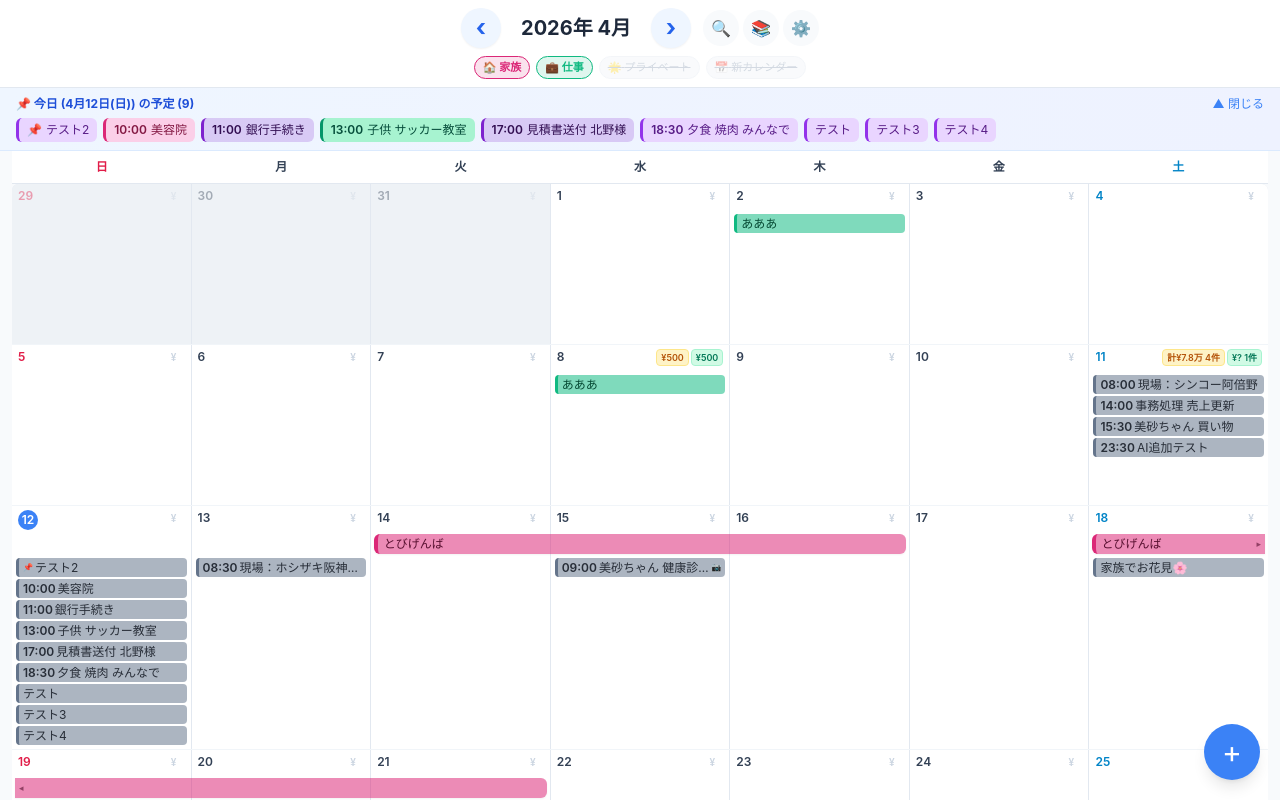
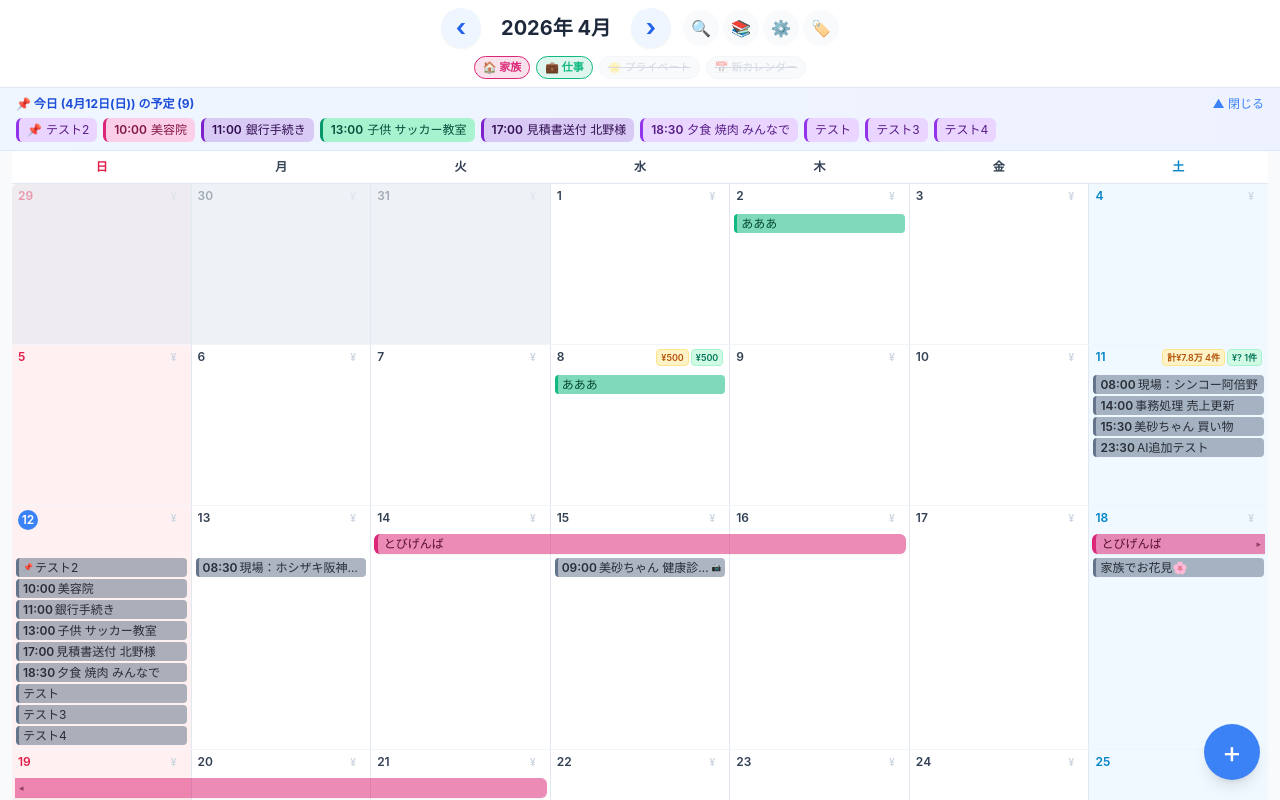
Before and after one commit to kentaro-shimizu-alt/family-calendar, a Next.js app: page / in a window 1280 px wide. Shown: the top 800 px of the page. Built offline with nearby package versions, Linux system fonts and the light colour scheme.

Commit message:
feat: フィルターバー表示切替ボタン・土日背景色・災害yearly繰り返し設定

```diff
--- a/src/app/page.tsx
+++ b/src/app/page.tsx
@@ -48,6 +48,7 @@ export default function HomePage() {
   // Keep + Settings
   const [keepOpen, setKeepOpen] = useState(false);
   const [settingsOpen, setSettingsOpen] = useState(false);
+  const [filterBarVisible, setFilterBarVisible] = useState(true);
 
   const [loading, setLoading] = useState(false);
 
@@ -267,9 +268,20 @@ export default function HomePage() {
           >
             ⚙️
           </button>
+          <button
+            onClick={() => setFilterBarVisible((v) => !v)}
+            className={`w-9 h-9 flex items-center justify-center rounded-full text-base transition ${
+              filterBarVisible ? 'bg-slate-50 hover:bg-slate-100 text-slate-500' : 'bg-blue-100 text-blue-600'
+            }`}
+            aria-label="カレンダータグの表示切替"
+            title={filterBarVisible ? 'タグを隠す' : 'タグを表示'}
+          >
+            🏷️
+          </button>
         </div>
 
         {/* Sub-calendar filter chips (hiddenFromBar=trueは表示しない) */}
+        {filterBarVisible && (
         <div className="flex items-center justify-center gap-1.5 pt-2 flex-wrap">
           {subCalendars.filter((c) => !c.hiddenFromBar).map((c) => (
             <button
@@ -289,6 +301,7 @@ export default function HomePage() {
             </button>
           ))}
         </div>
+        )} {/* end filterBarVisible */}
 
         {/* Search panel */}
         {searchOpen && (
--- a/src/components/MonthView.tsx
+++ b/src/components/MonthView.tsx
@@ -243,9 +243,11 @@ export default function MonthView({ currentMonth, events, dailyData, subCalendar
                   return (
                     <div
                       key={dateKey}
-                      className={`bg-white min-h-[140px] sm:min-h-[160px] flex flex-col cursor-pointer transition-colors hover:bg-slate-50 ${
-                        inMonth ? '' : 'opacity-40'
-                      }`}
+                      className={`min-h-[140px] sm:min-h-[160px] flex flex-col cursor-pointer transition-colors ${
+                        di === 0 ? 'bg-rose-50 hover:bg-rose-100' :
+                        di === 6 ? 'bg-sky-50 hover:bg-sky-100' :
+                        'bg-white hover:bg-slate-50'
+                      } ${inMonth ? '' : 'opacity-40'}`}
                       style={{ paddingTop: cellPadTop }}
                       onClick={() => onDayClick(day)}
                     >
```
